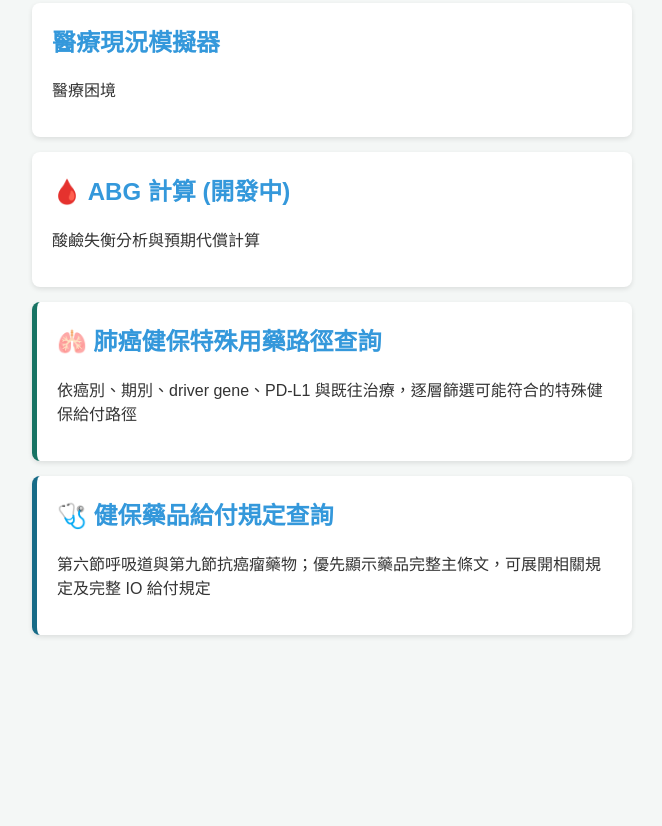
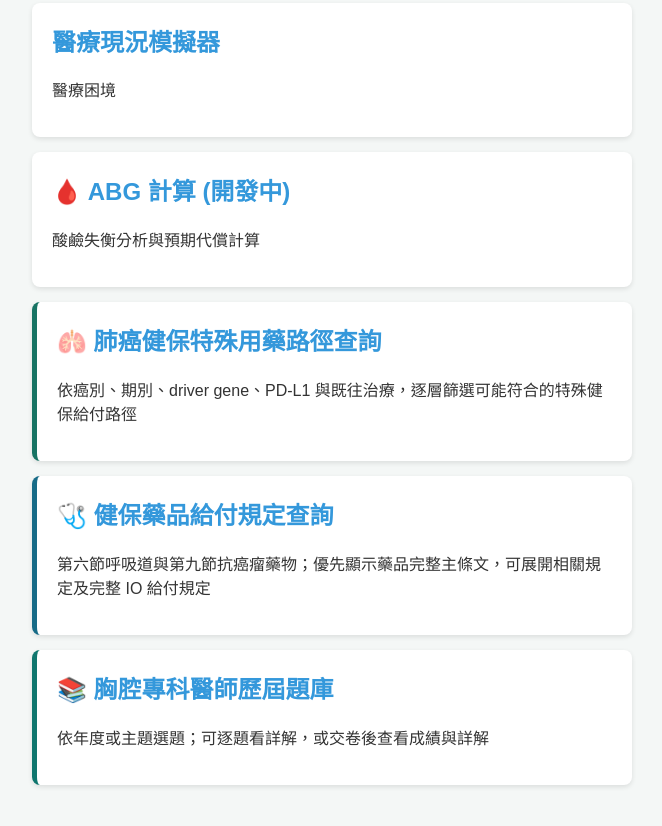
Before and after one commit to WeatLee/CHESTTOOLS, a plain HTML site: page index.html in a window 1280 px wide. Shown: the part 733-1559 px from the top of the page, without its empty margins (308-970 px from the left). Before the commit the page ends 1411 px from the top, so only its background shows below. Drawn offline with Linux system fonts and the light colour scheme.

Commit message:
Add chest board question bank to medical toolbox

```diff
--- a/index.html
+++ b/index.html
@@ -65,6 +65,10 @@
             <h2>🩺 健保藥品給付規定查詢</h2>
             <p>第六節呼吸道與第九節抗癌瘤藥物；優先顯示藥品完整主條文，可展開相關規定及完整 IO 給付規定</p>
         </a>
+        <a href="https://chest-board-ai-pipeline.vercel.app/" class="card" style="border-left:5px solid #0f766e">
+            <h2>📚 胸腔專科醫師歷屆題庫</h2>
+            <p>依年度或主題選題；可逐題看詳解，或交卷後查看成績與詳解</p>
+        </a>
     </div>
 </body>
 </html>
```
